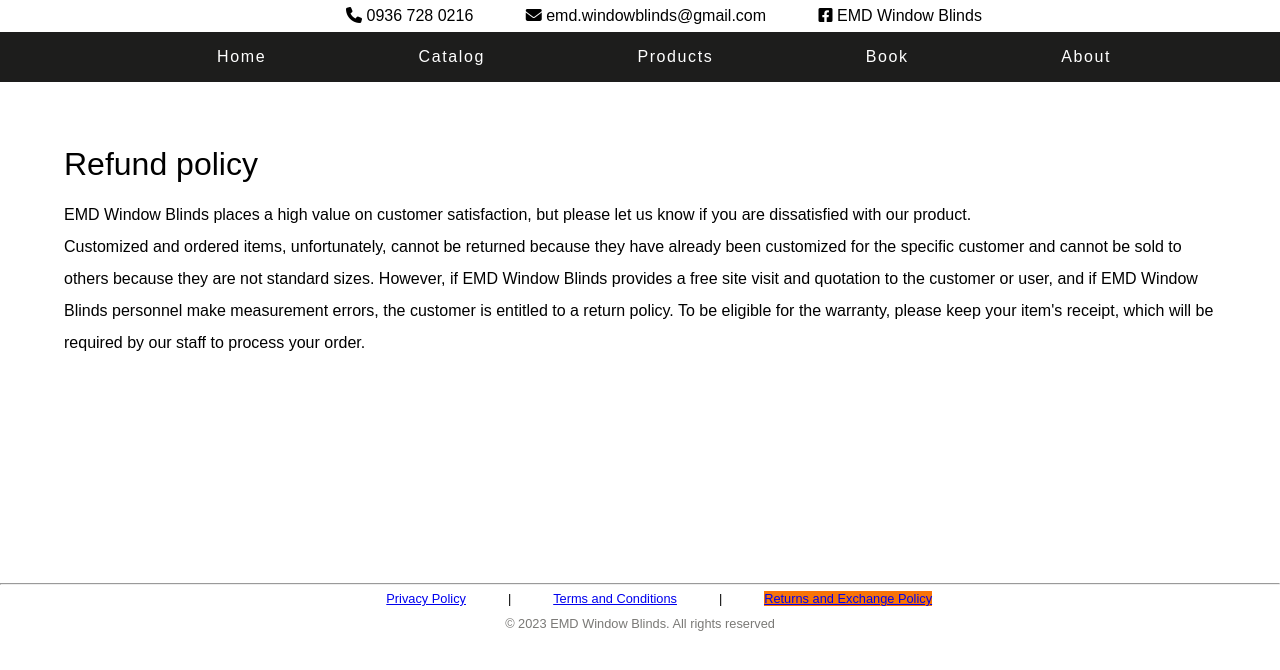
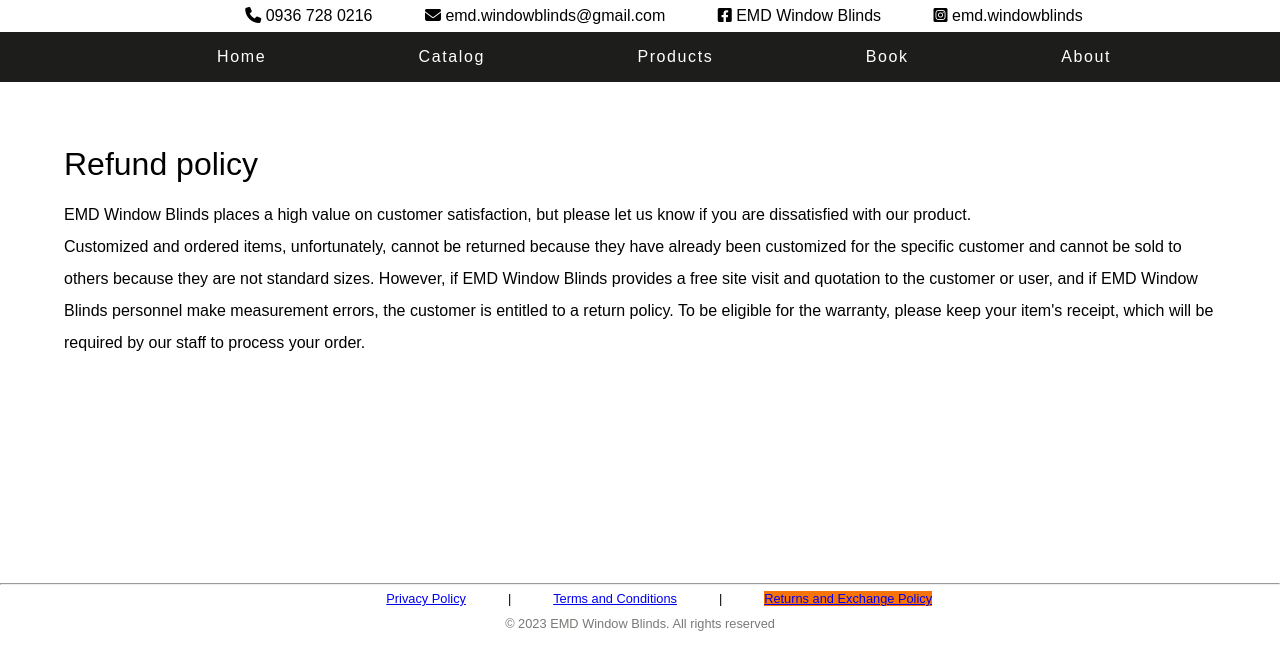
Before and after one commit to earlmervindonor/EMD_WindowBlinds, a plain HTML site: page return.html in a window 1280 px wide. Drawn offline with Linux system fonts and the light colour scheme.

Commit message:
Update return.html

```diff
--- a/return.html
+++ b/return.html
@@ -15,6 +15,7 @@
     <li><i class="fa-sharp fa-solid fa-phone"></i> 0936 728 0216</li>
     <li><i class="fa-solid fa-envelope"></i> emd.windowblinds@gmail.com</li>
     <li><i class="fa-brands fa-square-facebook"></i> EMD Window Blinds</li>
+    <li><i class="fa-brands fa-square-instagram"></i> emd.windowblinds </li>
 
     </div>
     <nav>
@@ -77,4 +78,5 @@
         <a>© 2023 EMD Window Blinds. All rights reserved</a>
         </div>
     </div>
+
 </html>
```
